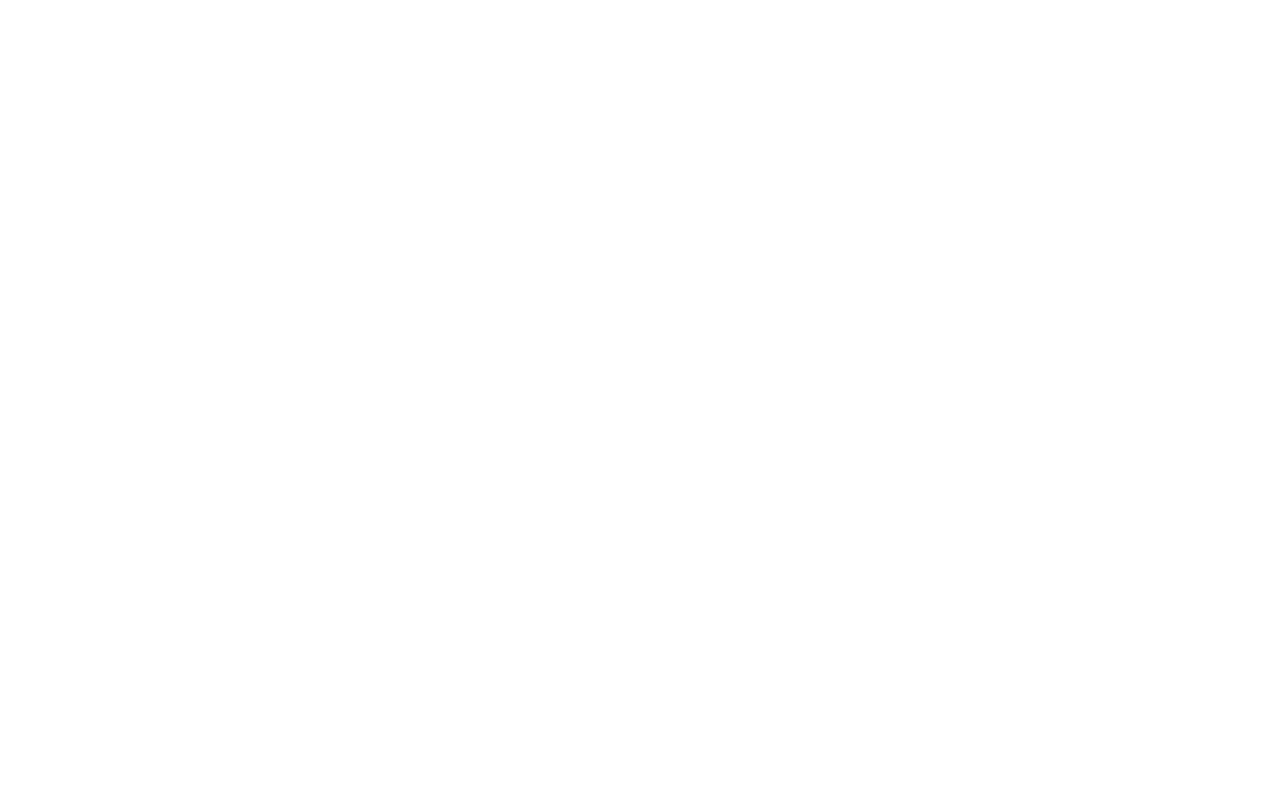
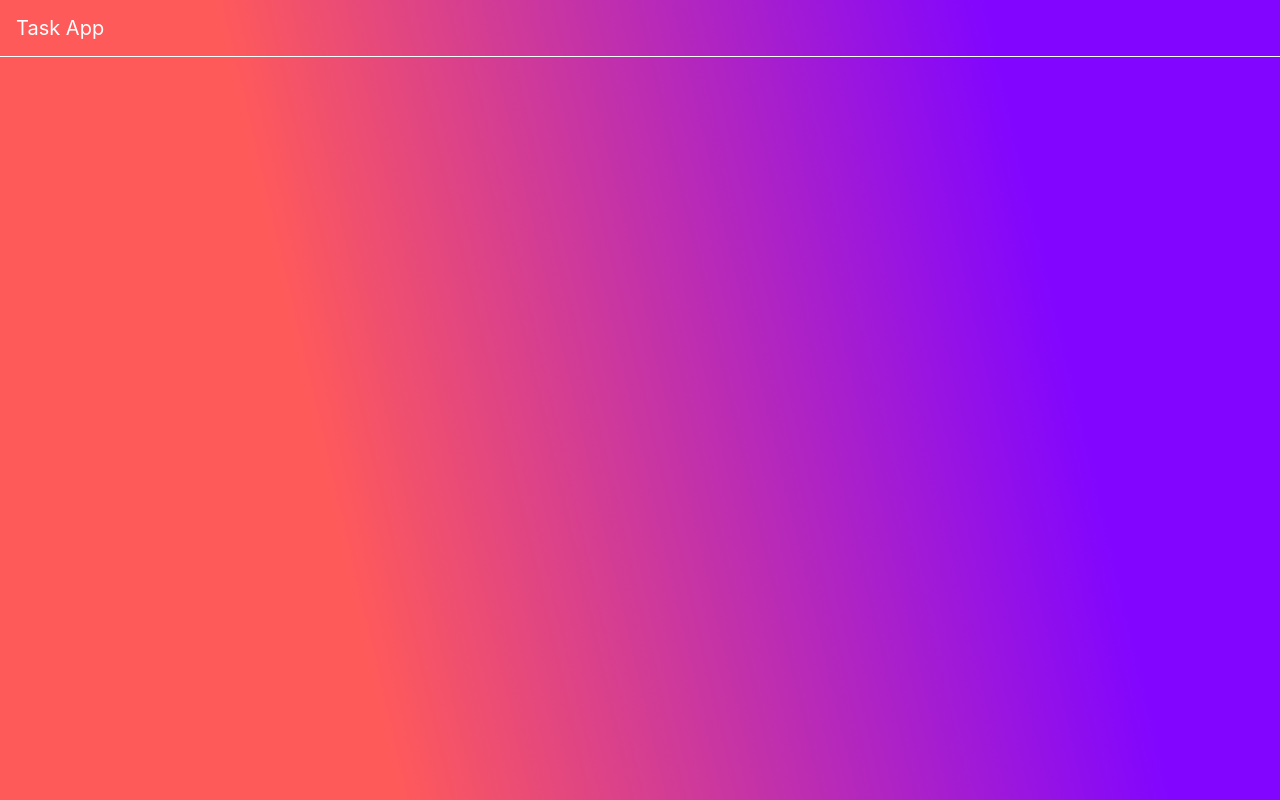
Before and after one commit to alexanderharding/task-app, an Angular app: page / in a window 1280 px wide. Built offline with nearby package versions, Linux system fonts and the light colour scheme.

Commit message:
added background gradient to body element

```diff
--- a/src/styles.scss
+++ b/src/styles.scss
@@ -13,3 +13,11 @@ html {
   scroll-behavior: smooth;
   height: 100%;
 }
+
+body {
+  background-image: linear-gradient(
+    76.9deg,
+    rgba(255, 90, 90, 1) 27.2%,
+    rgba(130, 5, 255, 1) 79.9%
+  );
+}
```
